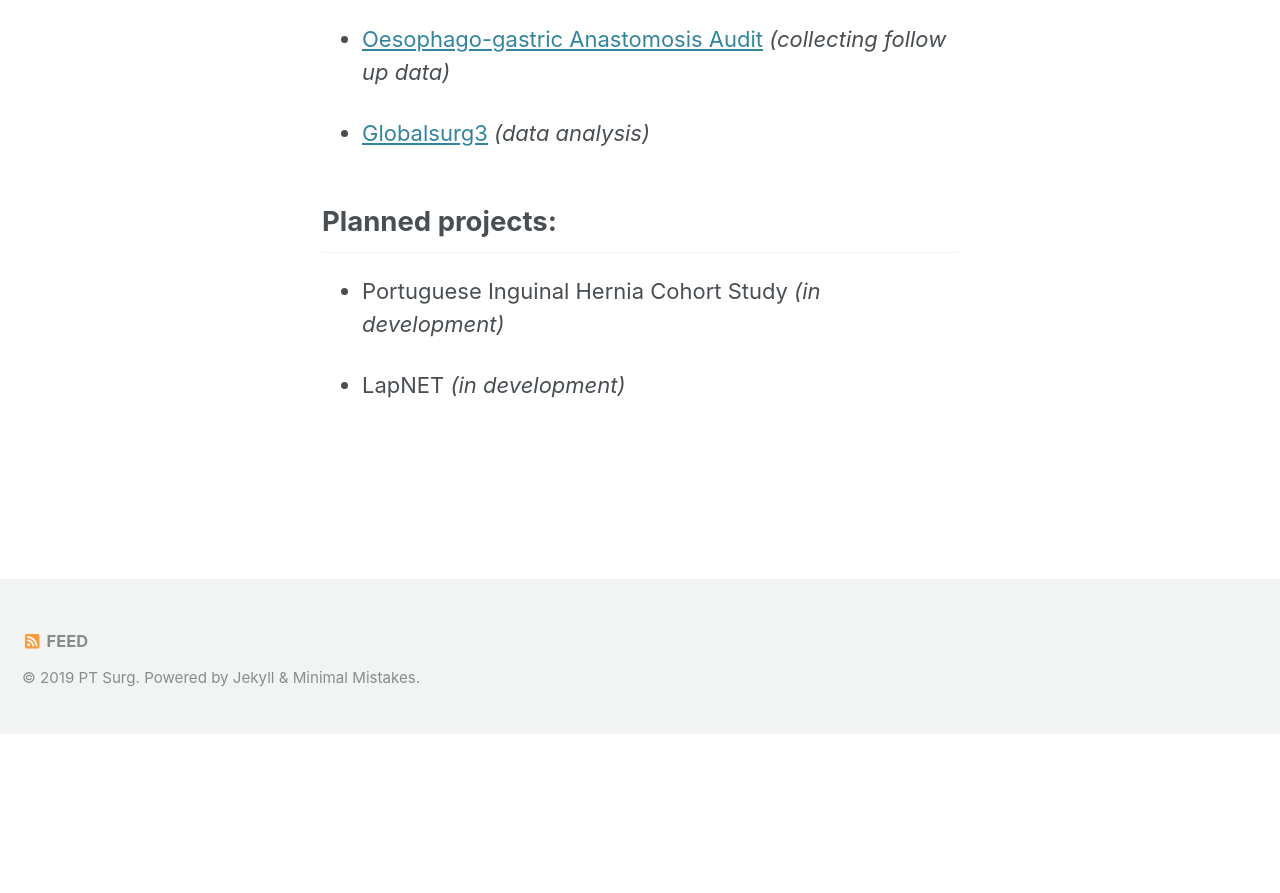
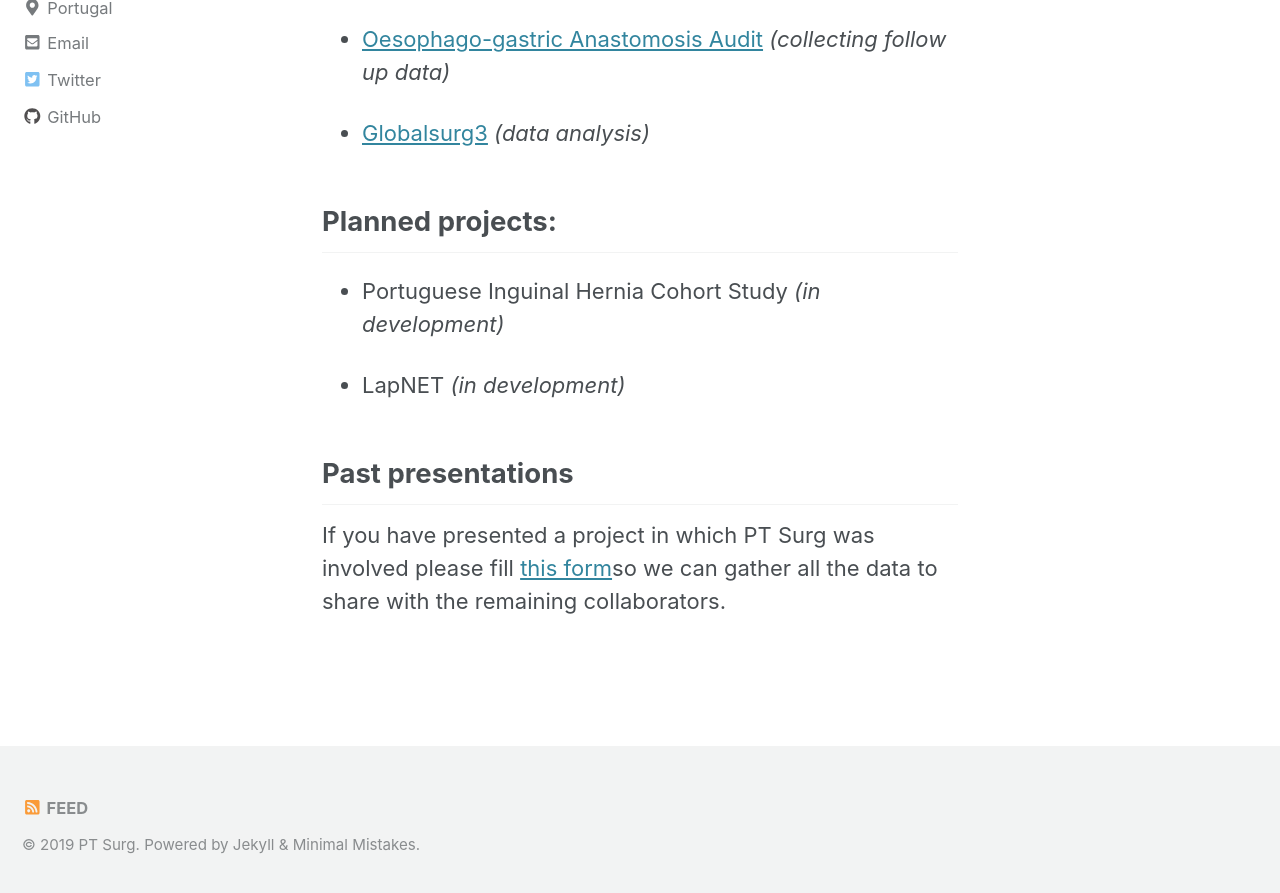
Before and after one commit to asampaiosoares/ptsurg.github.io, a Jekyll site: the page built from _pages/projects.md, in a window 1280 px wide and 900 px high, scrolled down 388 px. Shown: the top 893 px of the window. Built offline with Jekyll 4.4.1, drawn with Linux system fonts in a browser that asks for light colours; cached includes are drawn as plain includes; nearby versions of some CDN libraries; before the commit the page ends 1122 px from its top, so only the background shows below that.

Commit message:
feedback form

```diff
--- a/_pages/projects.md
+++ b/_pages/projects.md
@@ -17,3 +17,6 @@
 * Portuguese Inguinal Hernia Cohort Study *(in development)*
 
 * LapNET *(in development)*
+
+## Past presentations
+If you have presented a project in which PT Surg was involved please fill [this form](https://goo.gl/forms/Uiji7bUyg4RswNNJ2)so we can gather all the data to share with the remaining collaborators.
```
